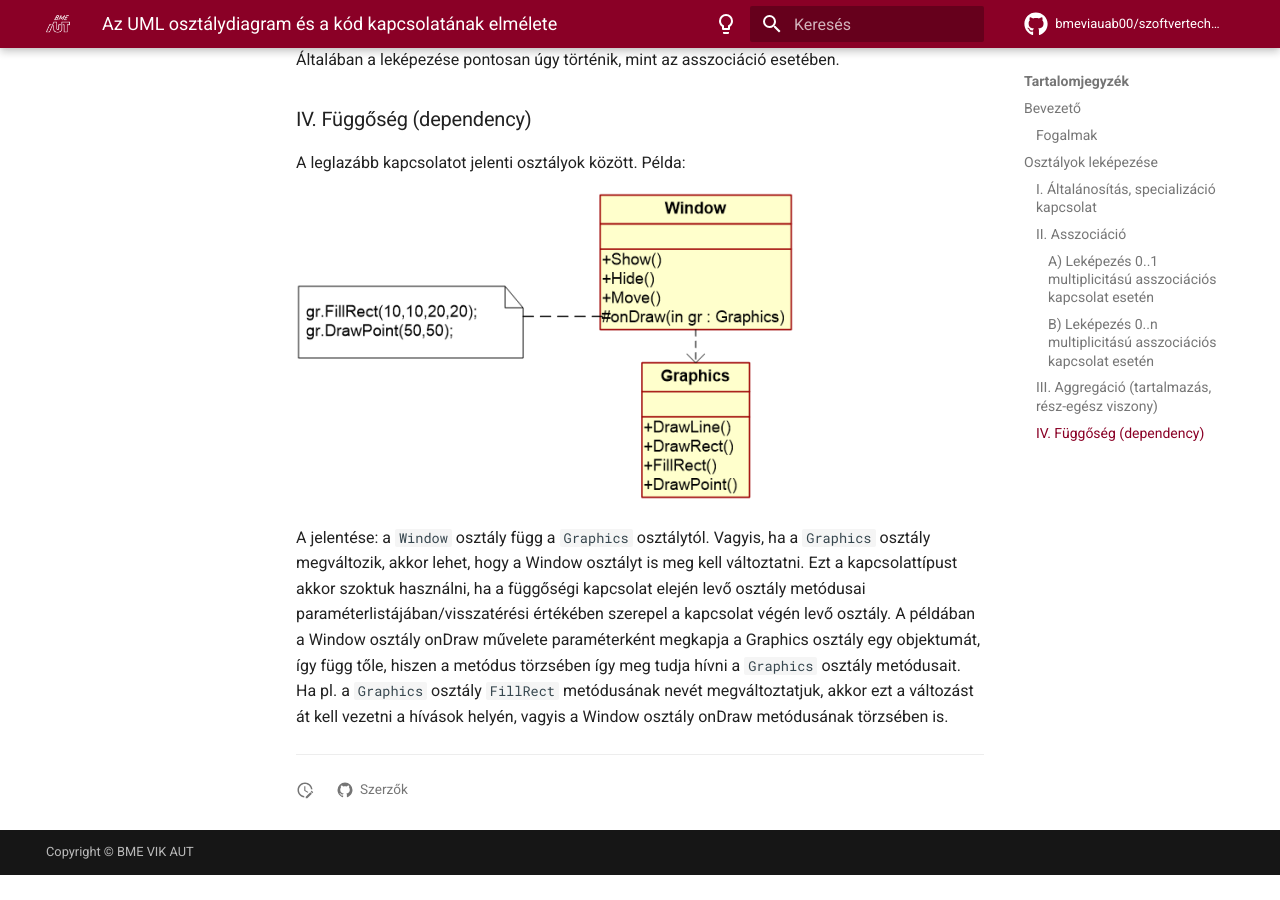
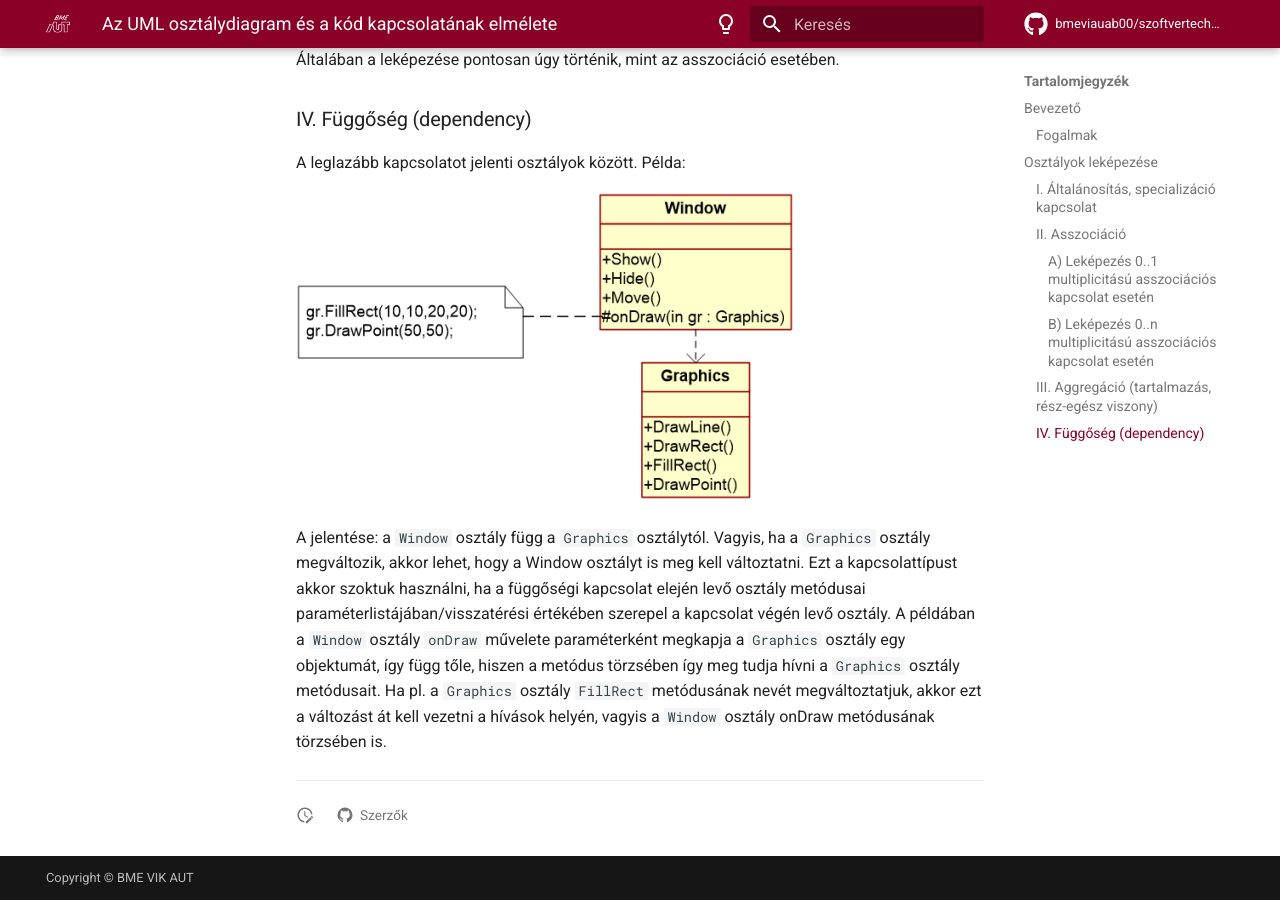
Before and after one commit to bmeviauab00/szoftvertechnikak, an MkDocs documentation site: the page built from docs/egyeb/uml-kod-kapcsolata/index.md, in a window 1280 px wide and 900 px high, scrolled down 4451 px. Built offline with MkDocs 1.6.1 and Material for MkDocs 9.7.7, drawn with Linux system fonts in a browser that asks for light colours; comment, search, counter and statistics services are not loaded; the version menu is left out; before the commit the page ends 5326 px from its top, so only the background shows below that; some of the changed text lies outside the part shown.

Commit message:
Lab 1 kieg kisebb javítások

```diff
--- a/docs/egyeb/uml-kod-kapcsolata/index.md
+++ b/docs/egyeb/uml-kod-kapcsolata/index.md
@@ -147,4 +147,4 @@ A leglazább kapcsolatot jelenti osztályok között. Példa:
 ![Dependency](images/dependency.png)
 
 A jelentése: a `Window` osztály függ a `Graphics` osztálytól. Vagyis, ha a `Graphics` osztály megváltozik, akkor lehet, hogy a Window osztályt is meg kell változtatni.
-Ezt a kapcsolattípust akkor szoktuk használni, ha a függőségi kapcsolat elején levő osztály metódusai paraméterlistájában/visszatérési értékében szerepel a kapcsolat végén levő osztály. A példában a Window osztály onDraw művelete paraméterként megkapja a Graphics osztály egy objektumát, így függ tőle, hiszen a metódus törzsében így meg tudja hívni a `Graphics` osztály metódusait. Ha pl. a `Graphics` osztály `FillRect` metódusának nevét megváltoztatjuk, akkor ezt a változást át kell vezetni a hívások helyén, vagyis a Window osztály onDraw metódusának törzsében is.
+Ezt a kapcsolattípust akkor szoktuk használni, ha a függőségi kapcsolat elején levő osztály metódusai paraméterlistájában/visszatérési értékében szerepel a kapcsolat végén levő osztály. A példában a `Window` osztály `onDraw` művelete paraméterként megkapja a `Graphics` osztály egy objektumát, így függ tőle, hiszen a metódus törzsében így meg tudja hívni a `Graphics` osztály metódusait. Ha pl. a `Graphics` osztály `FillRect` metódusának nevét megváltoztatjuk, akkor ezt a változást át kell vezetni a hívások helyén, vagyis a `Window` osztály onDraw metódusának törzsében is.
```
Also changed, not shown: other parts of docs/egyeb/uml-kod-kapcsolata/index.md (+1 -1 lines), docs/egyeb/interfesz-es-absztrakt-os/index.md (+1 -1 lines).
